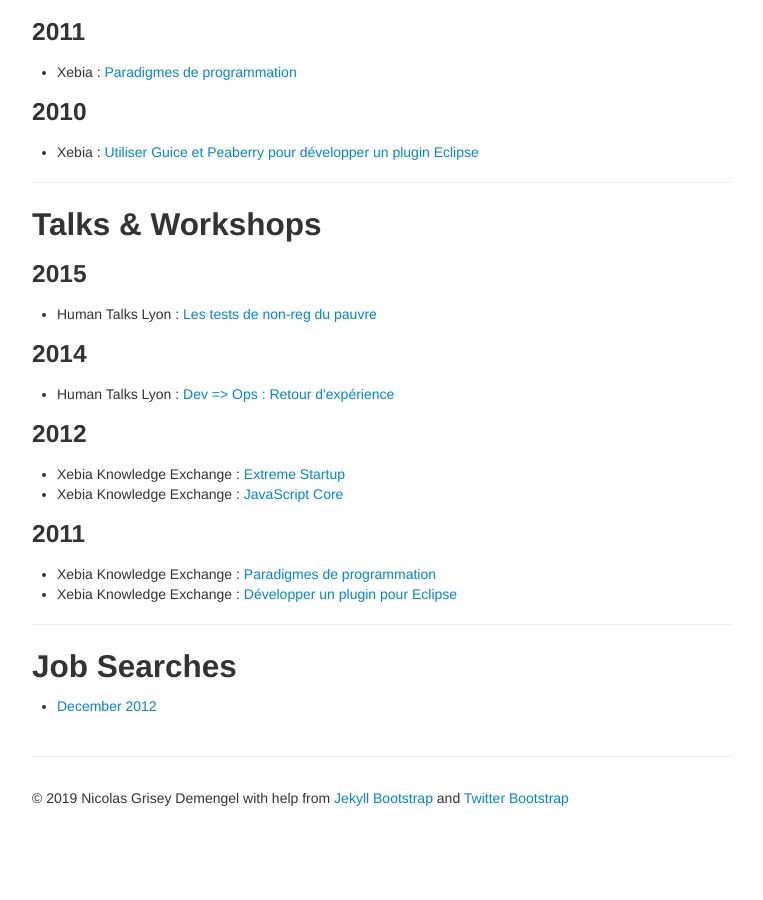
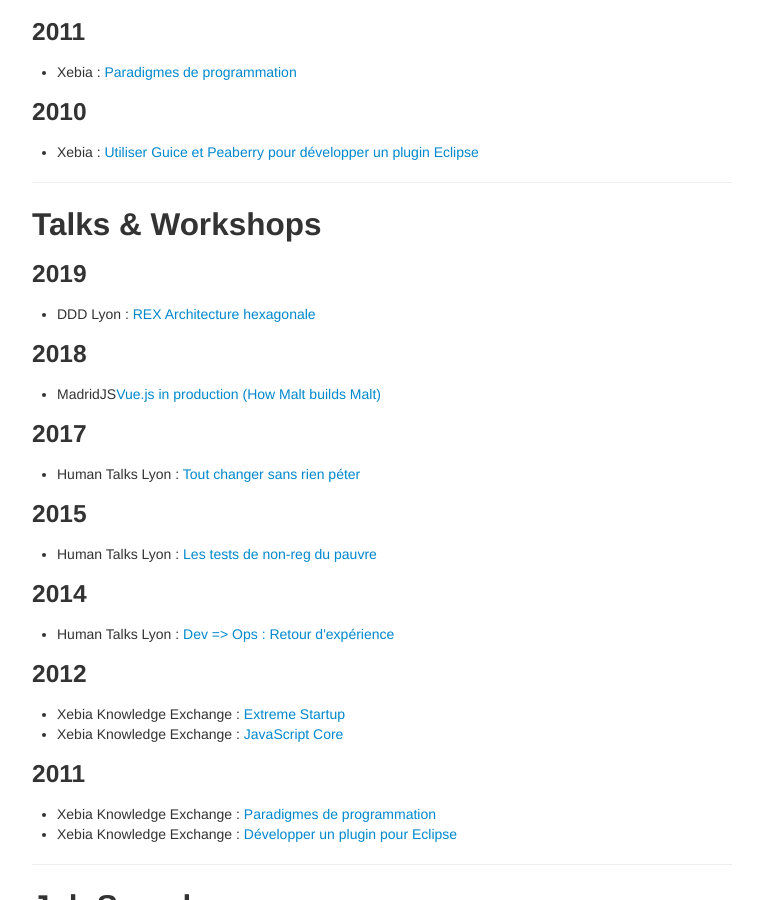
Before and after one commit to ndemengel/ndemengel.github.com, a Jekyll site: the page built from archive.html, in a window 1280 px wide and 900 px high, scrolled down 1504 px. Shown: the whole window, without its empty margins (258-1021 px from the left). Built offline with Jekyll 4.4.1, drawn with Linux system fonts in a browser that asks for light colours; before the commit the page ends 2322 px from its top, so only the background shows below that.

Commit message:
Add some missing talks

```diff
--- a/archive.html
+++ b/archive.html
@@ -61,6 +61,18 @@
 
 <hr />
 <h2 id="talks">Talks &amp; Workshops</h2>
+<h3>2019</h3>
+<ul>
+  <li>DDD Lyon : <a href="https://www.meetup.com/fr-FR/Software-Craftsmanship-Lyon/events/261824797/">REX Architecture hexagonale</a></li>
+</ul>
+<h3>2018</h3>
+<ul>
+  <li>MadridJS<a href="https://www.meetup.com/fr-FR/madridjs/events/255232022/">Vue.js in production (How Malt builds Malt)</a></li>
+</ul>
+<h3>2017</h3>
+<ul>
+  <li>Human Talks Lyon : <a href="https://humantalks.com/talks/1100-tout-changer-sans-rien-peter">Tout changer sans rien péter</a></li>
+</ul>
 <h3>2015</h3>
 <ul>
   <li>Human Talks Lyon : <a href="http://humantalks.com/talks/648-les-tests-de-non-reg-du-pauvre">Les tests de non-reg du pauvre</a></li>
```
